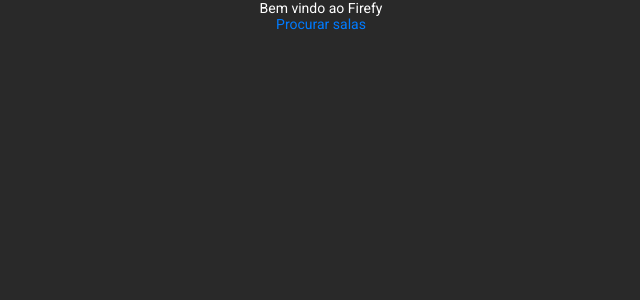
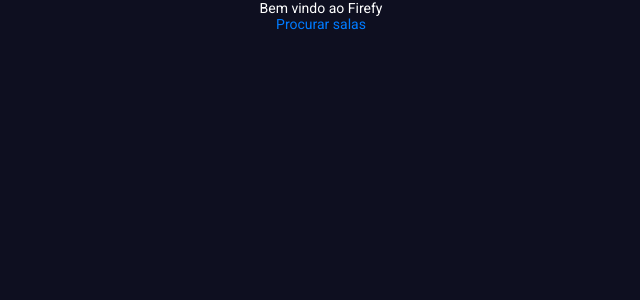
Before and after one commit to Suniaster/Firefy, a React (Create React App) app: page / in a window 1280 px wide. Shown: the top 300 px of the page, without its empty margins (319-959 px from the left). Built offline with nearby package versions, Linux system fonts and the light colour scheme.

Commit message:
Change global bg color

```diff
--- a/src/global.css
+++ b/src/global.css
@@ -10,5 +10,5 @@
 body {
     font: 400 14px Roboto, sans-serif;
     -webkit-font-smoothing: antialiased;
-    background: #292929;
+    background: #0E0F20;
 }
```
